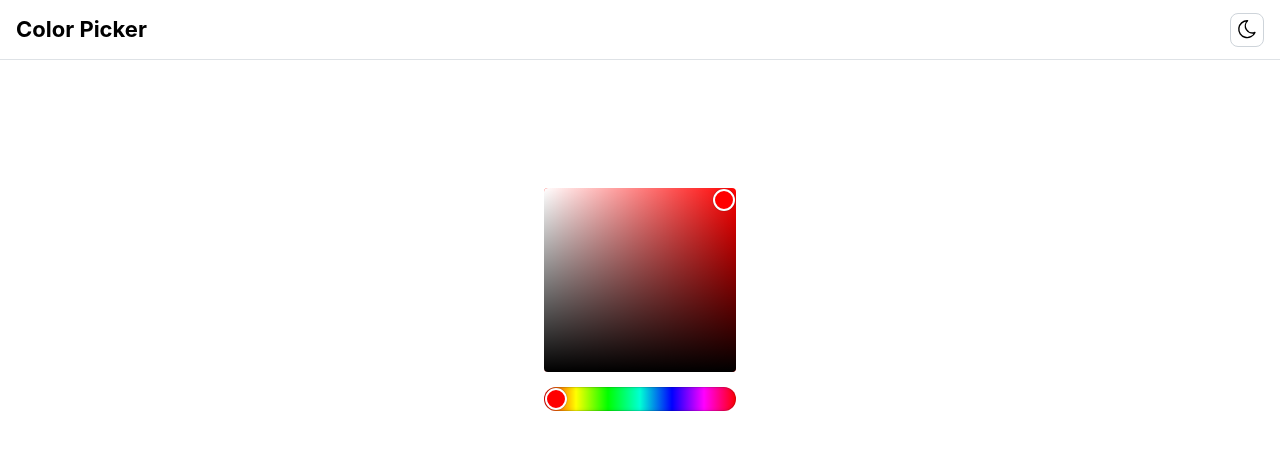
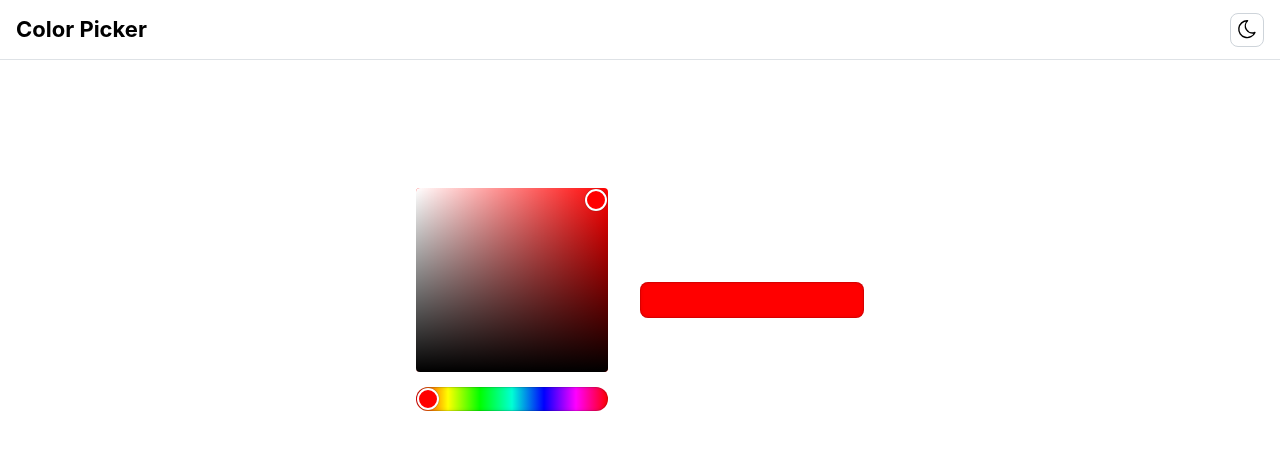
Before and after one commit to stuartstew/color-picker, a React (Vite) app: page / in a window 1280 px wide. Shown: the top 450 px of the page. Built offline with nearby package versions, Linux system fonts and the light colour scheme.

Commit message:
feat: add color swatch

```diff
--- a/src/features/main/components/main.tsx
+++ b/src/features/main/components/main.tsx
@@ -1,4 +1,4 @@
-import { Container, Group } from "@mantine/core";
+import { ColorSwatch, Container, Group } from "@mantine/core";
 import { useRgb } from "../hooks/use-rgb";
 import { AdjustedColorPicker } from "./adjusted-color-picker";
 
@@ -9,6 +9,7 @@ export const Main = () => {
     <Container size={768} py={128}>
       <Group justify="center" gap="xl">
         <AdjustedColorPicker value={`#${hex}`} onChange={(value) => setHex(value.replace("#", ""))} />
+        <ColorSwatch color={`#${hex}`} radius="md" w={224} h={36} />
       </Group>
     </Container>
   );
```
